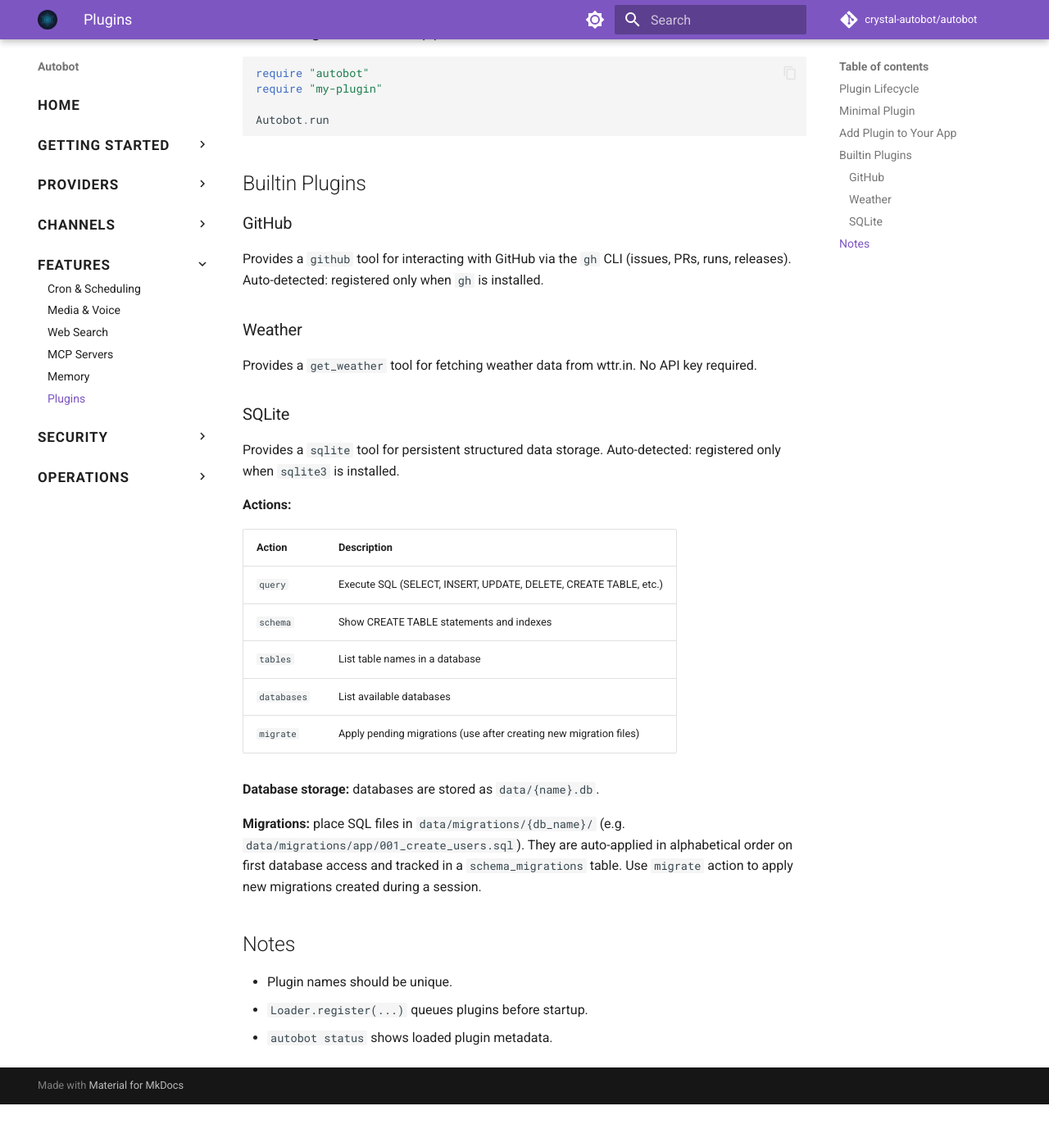
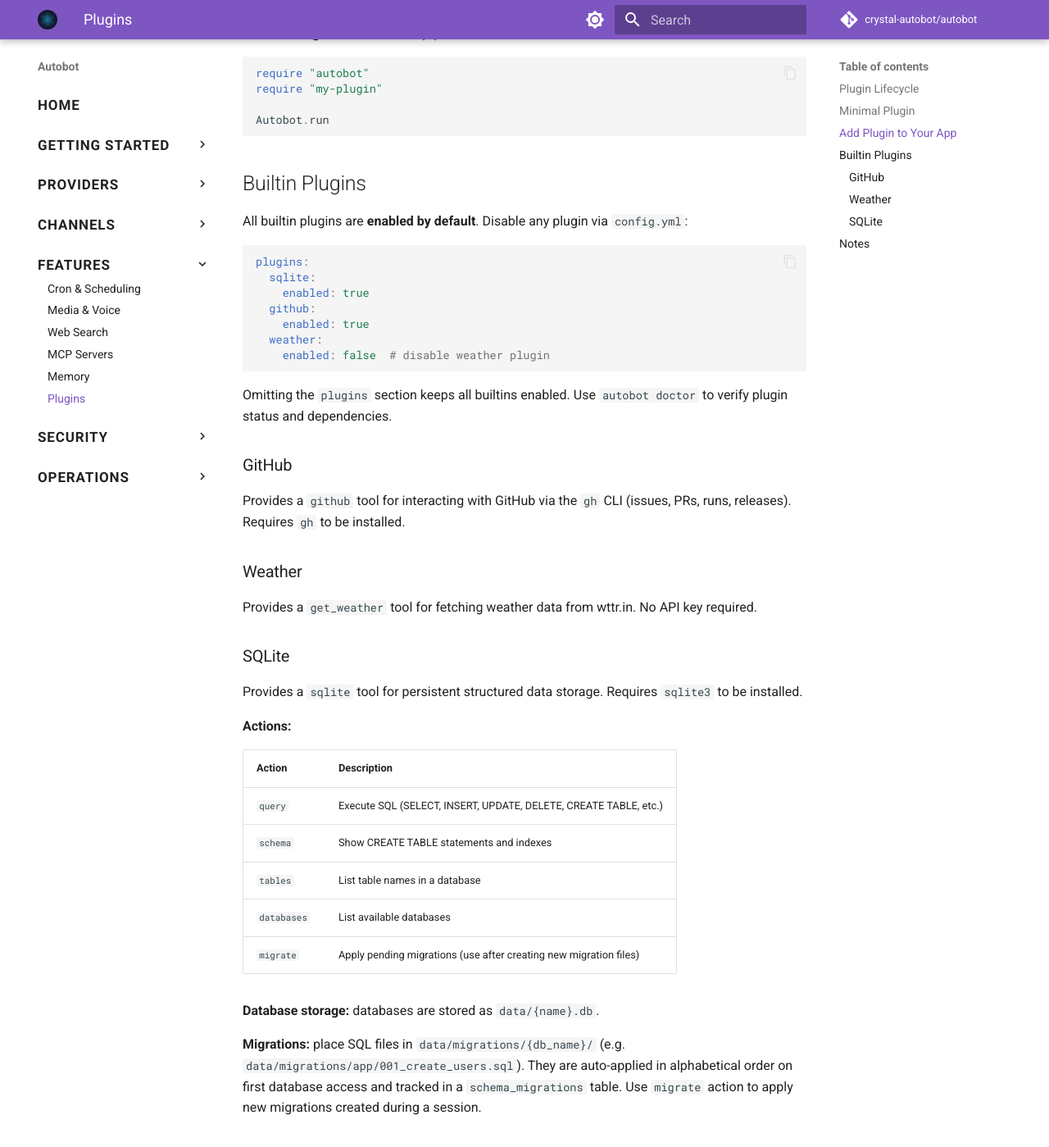
Before and after one commit to crystal-autobot/autobot, an MkDocs documentation site: the page built from docs/plugins.md, in a window 1280 px wide and 1400 px high, scrolled down 1564 px. Shown: the whole window at 82% size. Built offline with MkDocs 1.6.1 and Material for MkDocs 9.7.7, drawn with Linux system fonts in a browser that asks for light colours; comment, search, counter and statistics services are not loaded; before the commit the page ends 2911 px from its top, so only the background shows below that.

Commit message:
refactor: properly register tools

````diff
--- a/docs/plugins.md
+++ b/docs/plugins.md
@@ -77,9 +77,23 @@
 
 ## Builtin Plugins
 
+All builtin plugins are **enabled by default**. Disable any plugin via `config.yml`:
+
+```yaml
+plugins:
+  sqlite:
+    enabled: true
+  github:
+    enabled: true
+  weather:
+    enabled: false  # disable weather plugin
+```
+
+Omitting the `plugins` section keeps all builtins enabled. Use `autobot doctor` to verify plugin status and dependencies.
+
 ### GitHub
 
-Provides a `github` tool for interacting with GitHub via the `gh` CLI (issues, PRs, runs, releases). Auto-detected: registered only when `gh` is installed.
+Provides a `github` tool for interacting with GitHub via the `gh` CLI (issues, PRs, runs, releases). Requires `gh` to be installed.
 
 ### Weather
 
@@ -87,7 +101,7 @@
 
 ### SQLite
 
-Provides a `sqlite` tool for persistent structured data storage. Auto-detected: registered only when `sqlite3` is installed.
+Provides a `sqlite` tool for persistent structured data storage. Requires `sqlite3` to be installed.
 
 **Actions:**
 
````
Also changed, not shown: 17 other files.
